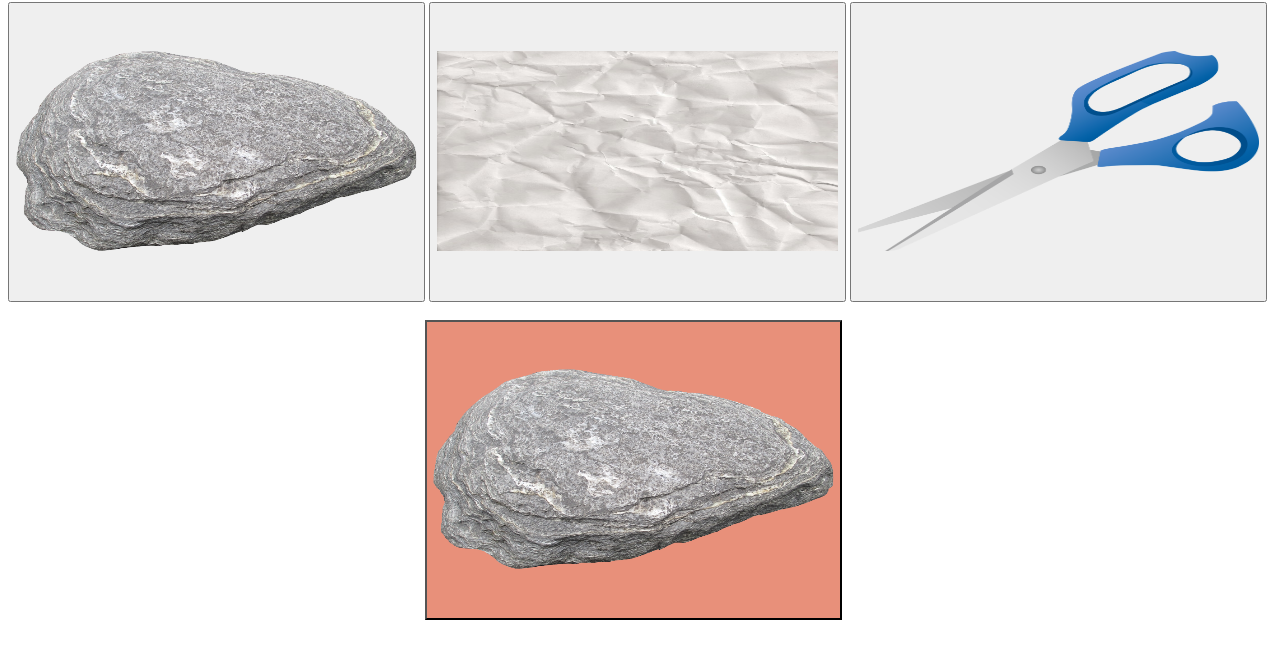
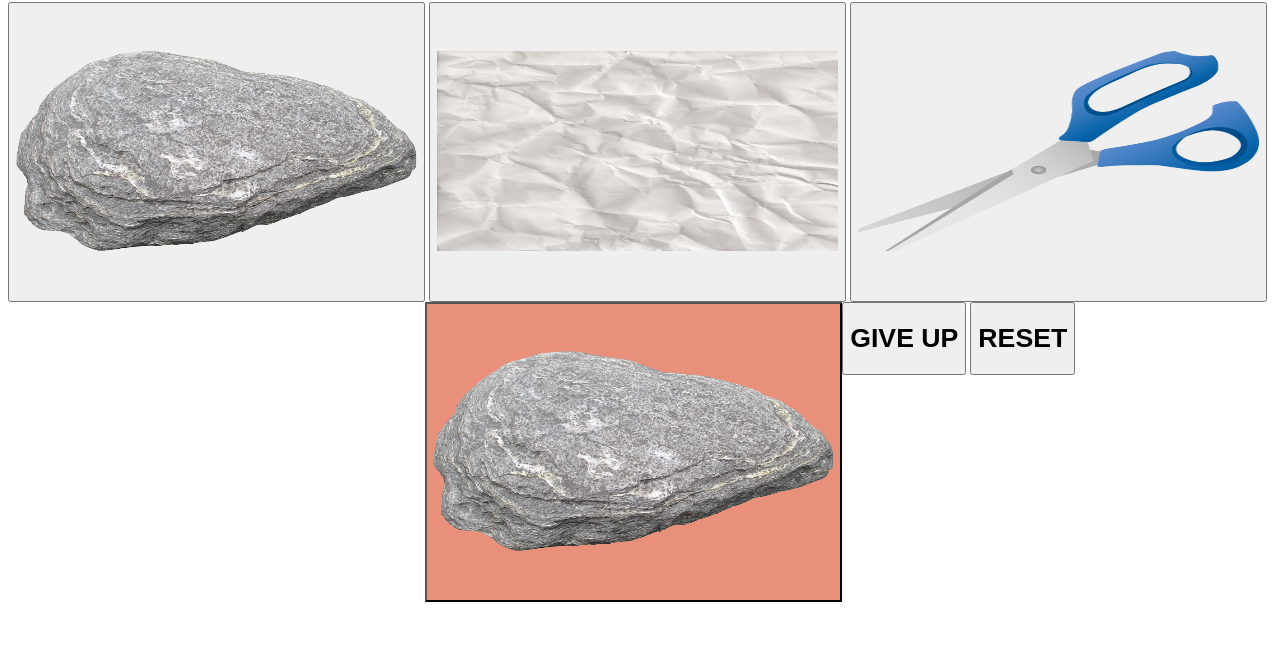
Before and after one commit to jaykhedekar7/rock-paper-scissor, a plain HTML site: page index.html in a window 1280 px wide. Shown: the part 136-794 px from the top of the page. Drawn offline with Linux system fonts and the light colour scheme.

Commit message:
Update index.html

```diff
--- a/index.html
+++ b/index.html
@@ -13,10 +13,10 @@
     <button id="rock"  value="rock"><img src="img/rock.png" id="inputImg"></button>
     <button id="paper" vlaue="paper"><img src="img/paper.jpg" id="inputImg"></button>
     <button id="scissor" value="scissor"><img src="img/scissor.png" id="inputImg"></button>
-    <br>
-    <br>
+    <button id="giveup"><h1>GIVE UP</h1></button>
     <button id="cpu"><img src="img/rock.png" id="outputImg"></button>
+    <button id="reset"><h1>RESET</h1></button>
 
-    <script src="app.js"></script>
+    <script src="app.js">   </script>
 </body>
 </html>
```
